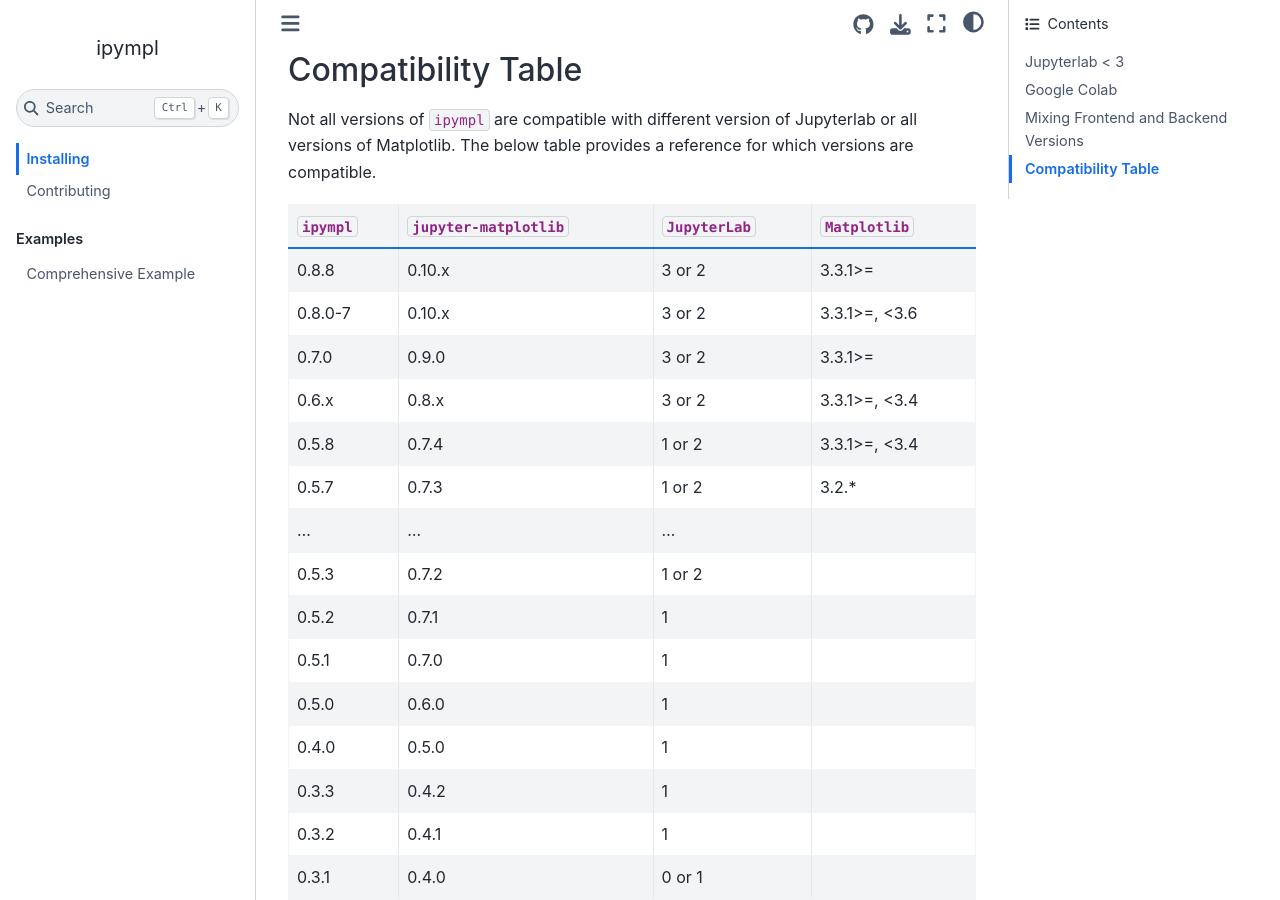
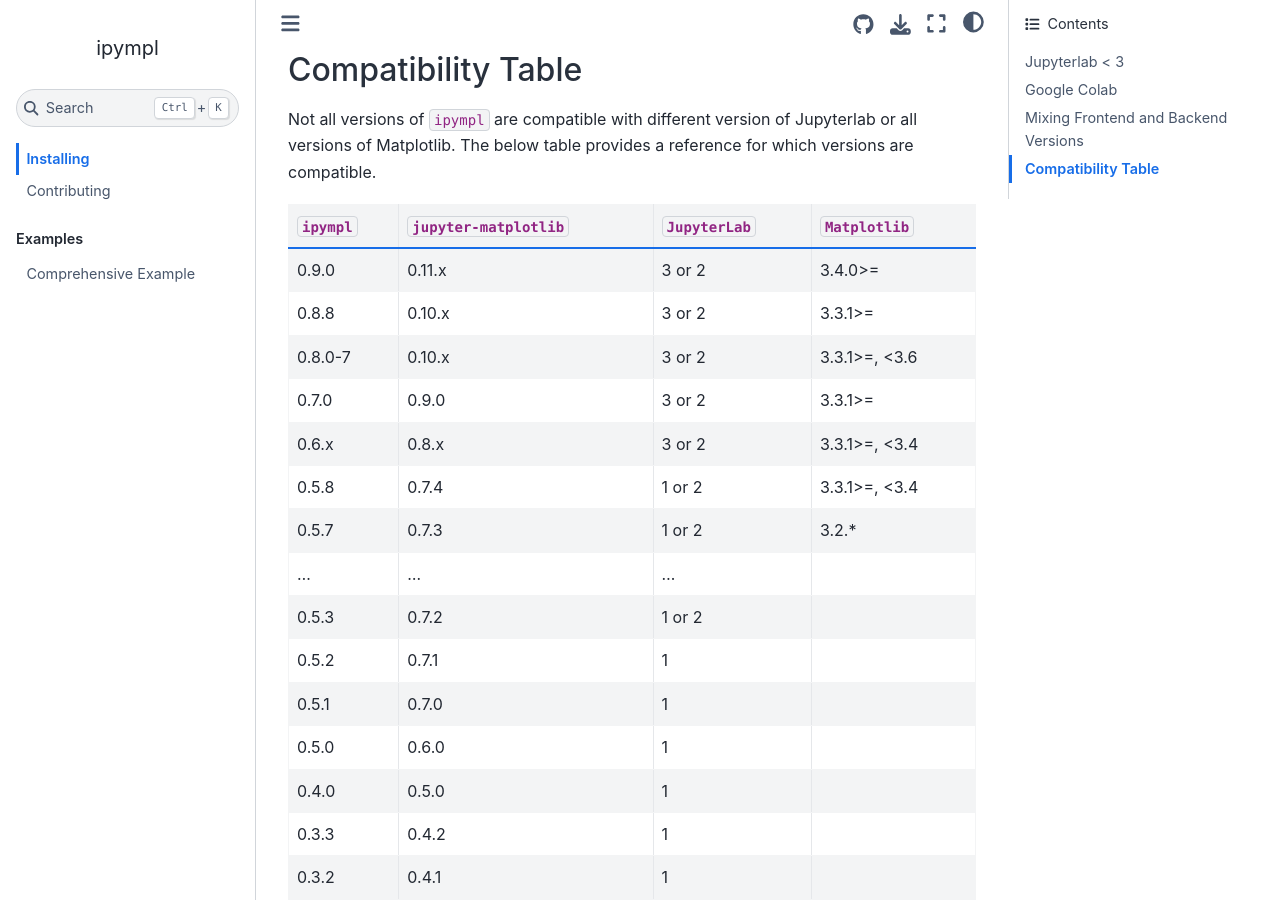
Before and after one commit to matplotlib/ipympl, a Sphinx documentation site: the page built from docs/installing.md, in a window 1280 px wide and 900 px high, scrolled down 1180 px. Built offline with Sphinx 7.4.7 and the Sphinx Book theme 1.1.4, drawn with Linux system fonts in a browser that asks for light colours.

Commit message:
Release 0.9.0
python version 0.9.0
Typescript: 0.11.0
First release with model_version 1.0.0

```diff
--- a/docs/installing.md
+++ b/docs/installing.md
@@ -49,6 +49,7 @@
 
 | `ipympl` | `jupyter-matplotlib` | `JupyterLab` | `Matplotlib` |
 |----------|----------------------|--------------|--------------|
+| 0.9.0    | 0.11.x               | 3 or 2       | 3.4.0>=      |
 | 0.8.8    | 0.10.x               | 3 or 2       | 3.3.1>=      |
 | 0.8.0-7  | 0.10.x               | 3 or 2       | 3.3.1>=, <3.6|
 | 0.7.0    | 0.9.0                | 3 or 2       | 3.3.1>=      |
--- a/ipympl/_version.py
+++ b/ipympl/_version.py
@@ -1,4 +1,4 @@
-version_info = (0, 8, 8)
+version_info = (0, 9, 0)
 __version__ = '.'.join(map(str, version_info))
 
 
--- a/package.json
+++ b/package.json
@@ -1,6 +1,6 @@
 {
     "name": "jupyter-matplotlib",
-    "version": "0.10.5",
+    "version": "0.11.0",
     "description": "Matplotlib Jupyter Interactive Widget",
     "author": "Matplotlib Development team",
     "license": "BSD-3-Clause",
```
Also changed, not shown: README.md (+1 -0 lines).
